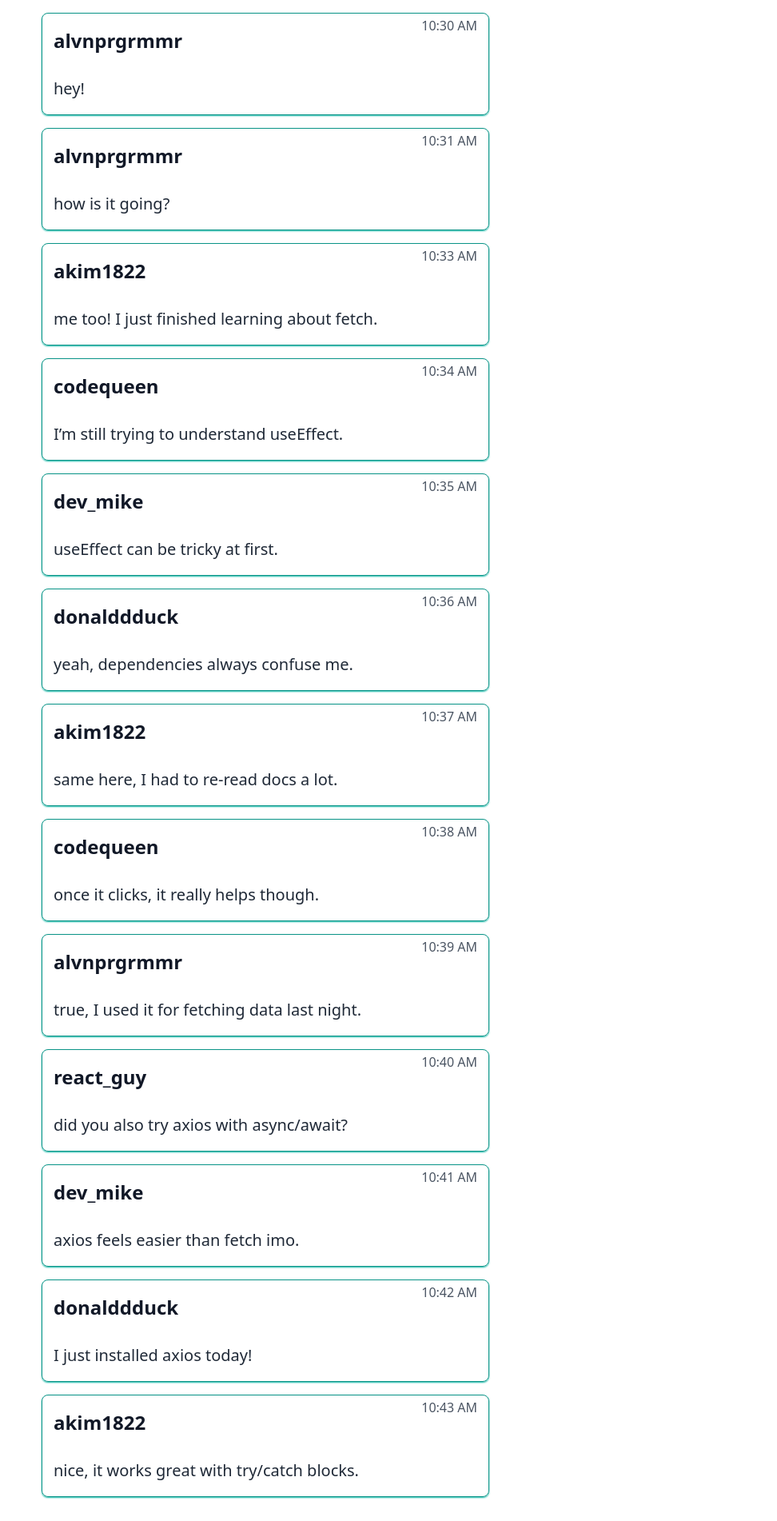
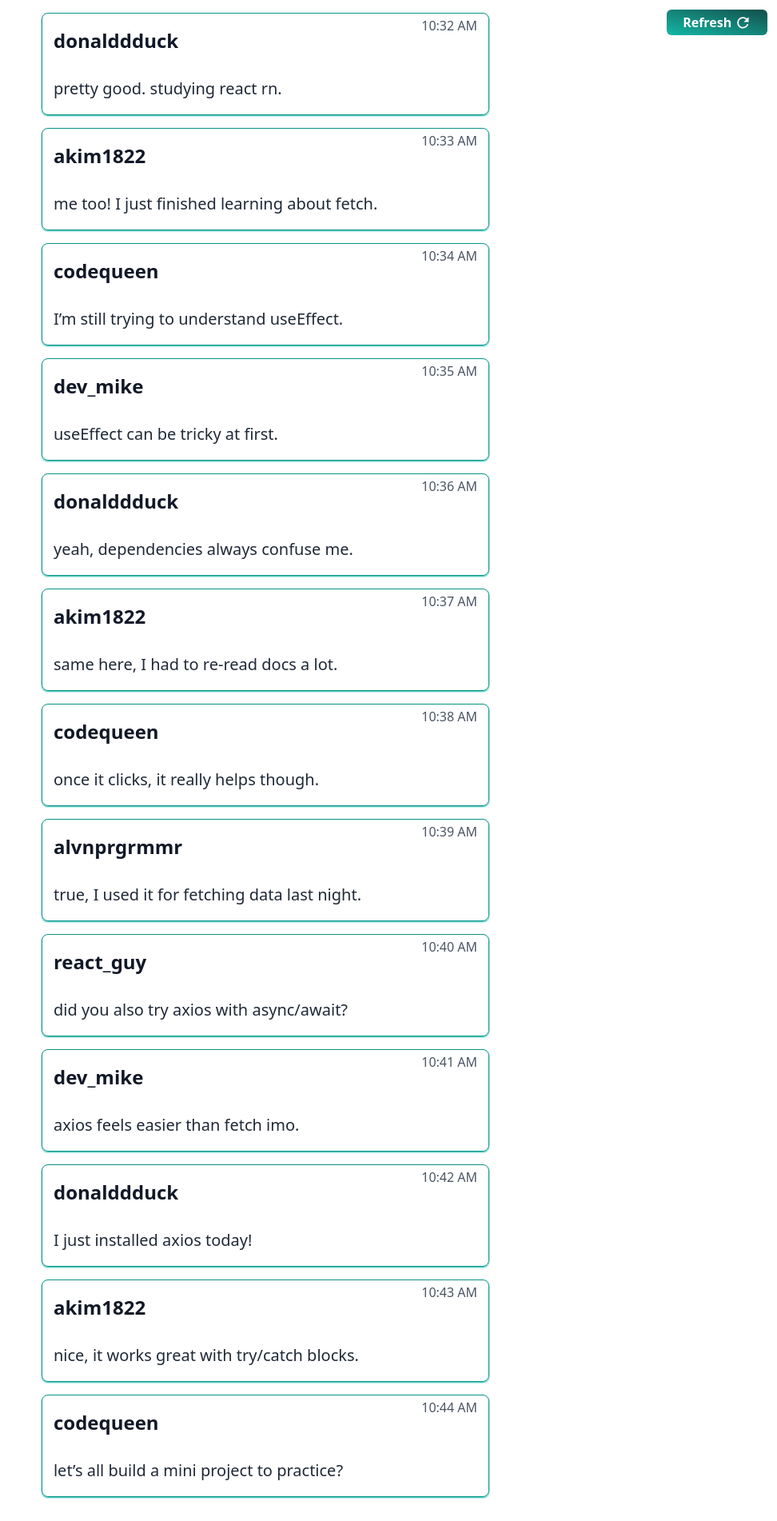
Before and after one commit to Theoneandonlyajcool/Messenger, a React (Vite) app: page / in a window 1280 px wide. Shown: the top 1902 px of the page at 80% size, without its empty margins (308-1280 px from the left). Built offline with nearby package versions, Linux system fonts and the light colour scheme; data requests are answered from the project's data file.

Commit message:
Implementd the current time feature

```diff
--- a/db.json
+++ b/db.json
@@ -1,16 +1,10 @@
 {
   "messages": [
     {
-      "username": "alvnprgrmmr",
-      "message": "hey!",
-      "time": "10:30 AM",
-      "id": "1a7c"
-    },
-    {
-      "username": "alvnprgrmmr",
-      "message": "how is it going?",
-      "time": "10:31 AM",
-      "id": "c79e"
+      "username": "donalddduck",
+      "message": "pretty good. studying react rn.",
+      "time": "10:32 AM",
+      "id": "bfce"
     },
     {
       "username": "akim1822",
@@ -77,6 +71,12 @@
       "message": "nice, it works great with try/catch blocks.",
       "time": "10:43 AM",
       "id": "78b2"
+    },
+    {
+      "username": "codequeen",
+      "message": "let’s all build a mini project to practice?",
+      "time": "10:44 AM",
+      "id": "4e1f"
     }
   ]
 }
--- a/src/App.jsx
+++ b/src/App.jsx
@@ -1,12 +1,11 @@
 import React, { useEffect, useState } from "react";
-import { ImSpinner3 } from "react-icons/im";
-import { ImSpinner9 } from "react-icons/im";
-import { useParams } from "react-router-dom";
+import { IoMdRefresh } from "react-icons/io";
+import { ImSpinner } from "react-icons/im";
 import Card from "./Components/Card";
 
 const App = () => {
   const [cardData, SetcardData] = useState([]);
-  const [Time, SetTime] = useState(0);
+  const [Time, SetTime] = useState("");
   const [spinner, SetSpinner] = useState(false);
   const [inputValues, SetinputValues] = useState({
     Name: "",
@@ -39,7 +38,9 @@ const App = () => {
       hour12: false,
     });
 
-    SetTime(time);
+    // SetTime(time);
+    time > "12:00" ? SetTime(`${time} PM`) : SetTime(`${time} AM`);
+    // console.log(time > "12:00" ? "pm" : "Am");
   };
 
   useEffect(() => {
@@ -49,7 +50,7 @@ const App = () => {
 
   const mapped = cardData.map((ele, idx) => {
     return (
-      <Card Data={ele} Card_Time={Time} key={ele.id} Refresh={Fetch_api} />
+      <Card Data={ele} Card_Time={Time} key={ele.id} Card_Refresh={Fetch_api} />
     );
   }, []);
 
@@ -63,12 +64,20 @@ const App = () => {
 
       {spinner ? (
         <div>
-          <ImSpinner9 className="text-6xl text-teal-700 animate-spin" />
+          <ImSpinner className="text-6xl text-teal-700 animate-spin" />
         </div>
       ) : (
         <div className="">
           {/* Content */}
           <div>{mapped}</div>
+
+          {/* Refresh button */}
+          <button
+            className="fixed top-3 right-3 bg-gradient-to-tr from-teal-500 to-teal-900 text-white font-bold px-5 py-1 rounded-md flex items-center gap-1"
+            onClick={() => Fetch_api()}
+          >
+            Refresh <IoMdRefresh className="font-bold text-[1.3rem]" />
+          </button>
 
           <form
             action="
--- a/src/Components/Card.jsx
+++ b/src/Components/Card.jsx
@@ -3,7 +3,7 @@ import { useState } from "react";
 import { Delete_Api } from "../Services/Fetch_Calls";
 import { data } from "react-router-dom";
 
-const Card = ({ Data, Refresh }) => {
+const Card = ({ Data, Card_Refresh }) => {
   const [Delete, SetDelete] = useState(false);
   return (
     // Card _cont
@@ -22,7 +22,7 @@ const Card = ({ Data, Refresh }) => {
             className="absolute bg-gradient-to-tr from-red-600 text-white font-bold px-4 rounded-lg py-1 to-red-900 right-0 bottom-4 flex items-center gap-1"
             onClick={async () => {
               Delete_Api(Data.id);
-              Refresh();
+              Card_Refresh();
             }}
           >
             Delete <AiFillDelete className="text-2xl text-red-100 font-bold " />
```
